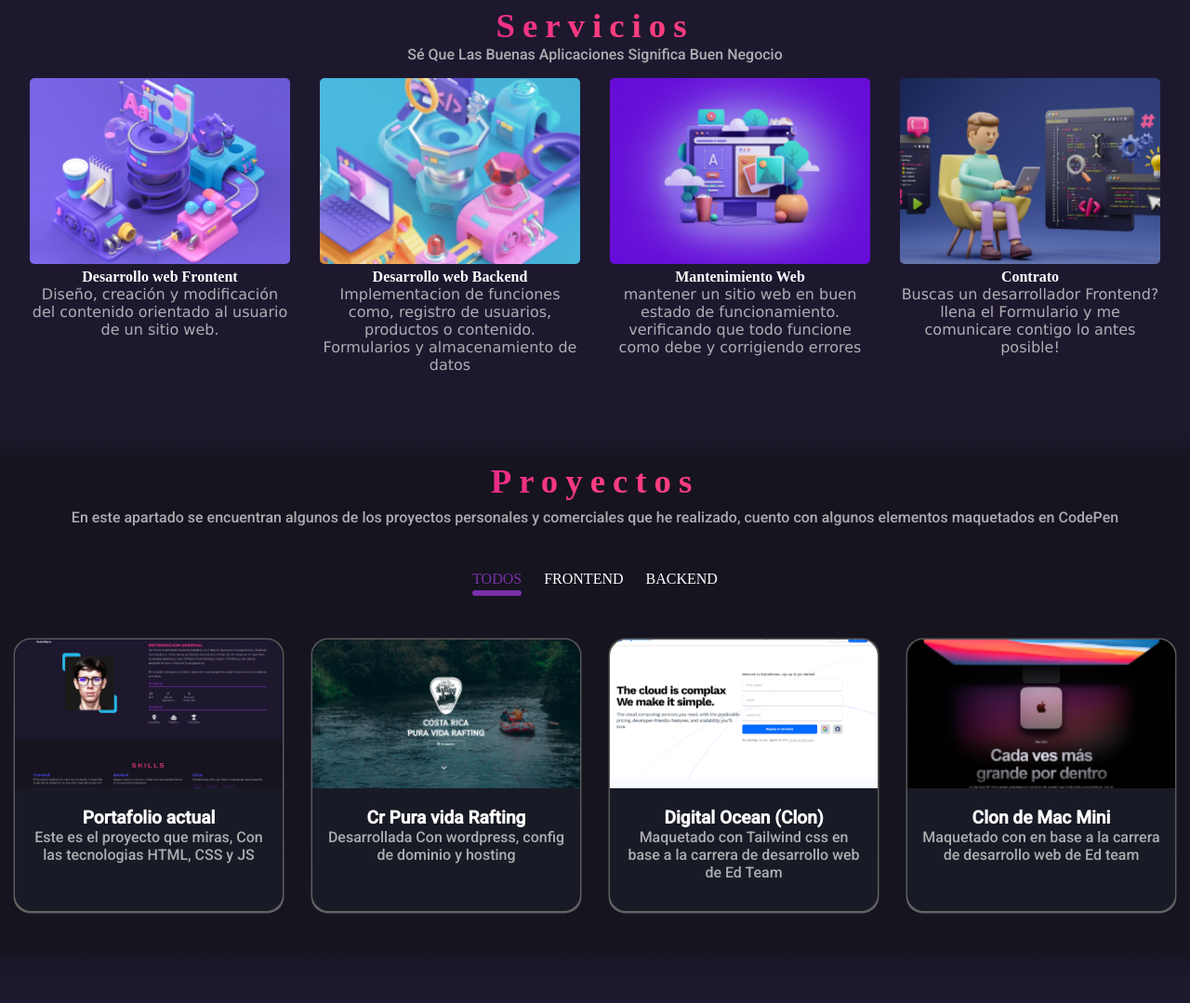
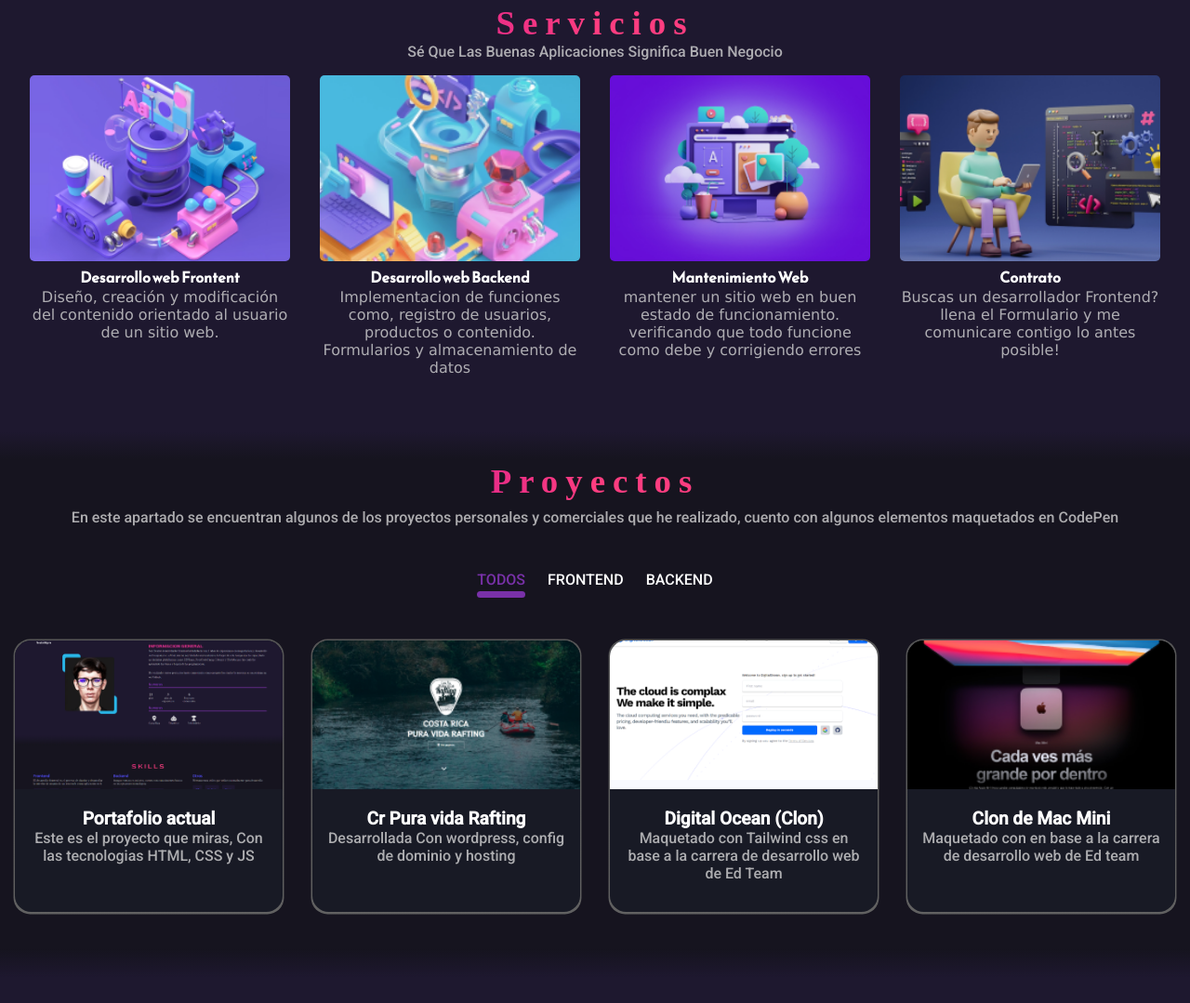
Before and after one commit to NestorMyrie/portafolio, a plain HTML site: page index.html in a window 1280 px wide. Shown: the part 1813-2892 px from the top of the page at 93% size. Drawn offline with nearby package versions, Linux system fonts and the light colour scheme; files whose address does not match are found by name; a web font is replaced by a local one.

Commit message:
Se renombran fuentes

```diff
--- a/src/styles/sections/proyects.css
+++ b/src/styles/sections/proyects.css
@@ -31,7 +31,7 @@
 .proyects__header_sections li {
     color: white;
     cursor: pointer;
-    font-family: var(--text);
+    font-family: var(--font-text);
     transition: color 300ms;
 }
 
--- a/src/styles/sections/services.css
+++ b/src/styles/sections/services.css
@@ -40,7 +40,7 @@
 }
 
 .services__card h4 {
-    font-family: var(--Reem-Kufi);
+    font-family: var(--font-Reem-Kufi);
     color: white;
 
 }
```
